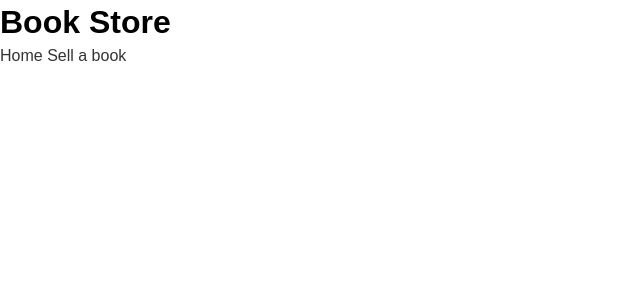
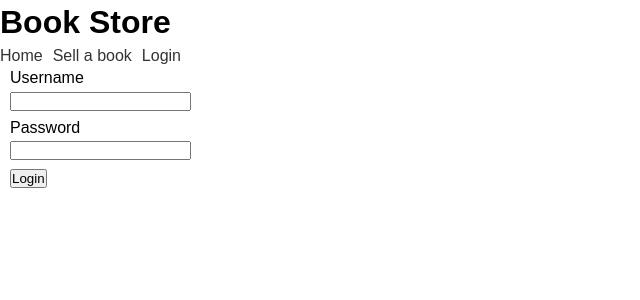
Before and after one commit to thilanse/book-store-frontend, a React (Create React App) app: page /login in a window 1280 px wide. Shown: the top 300 px of the page, without its empty margins (0-640 px from the left). Built offline with nearby package versions, Linux system fonts and the light colour scheme.

Commit message:
Added login functionality

```diff
--- a/package.json
+++ b/package.json
@@ -2,6 +2,7 @@
   "name": "book-store-frontend",
   "version": "0.1.0",
   "private": true,
+  "proxy": "http://localhost:8080",
   "dependencies": {
     "@testing-library/jest-dom": "^5.11.6",
     "@testing-library/react": "^11.1.2",
--- a/src/App.js
+++ b/src/App.js
@@ -4,6 +4,7 @@ import "./App.css";
 import Header from "./components/layout/Header";
 import Search from "./components/search/Search";
 import SellBook from "./components/sellbooks/SellBook";
+import Login from "./components/Login";
 
 class App extends Component {
 
@@ -14,6 +15,7 @@ class App extends Component {
                     <Header/>
                     <Route exact path="/" component={Search}/>
                     <Route path="/sell" component={SellBook}/>
+                    <Route path="/login" component={Login}/>
                 </div>
             </Router>
         );
--- /dev/null
+++ b/src/components/Login.js
@@ -0,0 +1,88 @@
+import React, {Component} from 'react'
+
+import axios from "axios";
+
+class Login extends Component {
+
+    state = {
+        username: '',
+        password: ''
+    }
+
+    onChange = event => {
+        this.setState({
+            [event.target.name]: event.target.value
+        })
+    }
+
+    onSubmit = event => {
+        event.preventDefault();
+
+        if (this.state.username === '' || this.state.password === '') {
+            return
+        }
+
+        const requestBody = {
+            username: this.state.username,
+            password: this.state.password
+        }
+
+        axios.post("/authenticate", requestBody)
+            .then(res => {
+                localStorage.setItem("token", res.data.jwt);
+                this.setState({
+                    username: '',
+                    password: ''
+                })
+            })
+            .catch(err => console.log(err));
+
+
+    }
+
+    render() {
+        return (
+            <div>
+                <form onSubmit={this.onSubmit}>
+                    <div style={formStyle}>
+                        <div style={formInputStyle}>
+                            <label>Username</label>
+                            <input
+                                type="input"
+                                name="username"
+                                value={this.state.username}
+                                onChange={this.onChange}
+                            />
+                        </div>
+
+                        <div style={formInputStyle}>
+                            <label>Password</label>
+                            <input
+                                type="input"
+                                name="password"
+                                value={this.state.password}
+                                onChange={this.onChange}
+                            />
+                        </div>
+
+                        <div style={formInputStyle}>
+                            <input type="submit" value="Login"/>
+                        </div>
+                    </div>
+                </form>
+            </div>
+        )
+    }
+}
+
+const formStyle = {
+    marginLeft: "10px",
+    width: "200px"
+}
+
+const formInputStyle = {
+    float: "left",
+    marginBottom: "5px"
+}
+
+export default Login;
--- a/src/components/layout/Header.js
+++ b/src/components/layout/Header.js
@@ -1,22 +1,21 @@
 import React from 'react';
-import { Link } from 'react-router-dom';
+import {Link} from 'react-router-dom';
 
 function Header() {
     return (
         <header style={headerStyle}>
             <h1>Book Store</h1>
             <Link style={linkStyle} to="/">Home</Link>
-      <Link style={linkStyle} to="/sell"> Sell a book</Link>
+            <Link style={linkStyle} to="/sell">Sell a book</Link>
+            <Link style={linkStyle} to="/login">Login</Link>
         </header>
     )
 }
 
 const linkStyle = {
-
+    marginRight: "10px"
 }
 
-const headerStyle = {
-
-}
+const headerStyle = {}
 
 export default Header
--- a/src/components/search/Search.js
+++ b/src/components/search/Search.js
@@ -1,11 +1,27 @@
-import React, { Component } from 'react'
+import React, {Component} from 'react'
 import SearchBar from "./SearchBar";
+import SearchResults from "./SearchResults";
+import axios from "axios";
 
 class Search extends Component {
+
+    state = {
+        searchResults: []
+    }
+
+    performSearch = (query) => {
+        axios
+            .get(`http://localhost:8080/search?query=${query}`)
+            .then(res => this.setState({searchResults: res.data}))
+    }
+
     render() {
         return (
             <div>
-        <SearchBar />
+                <SearchBar performSearch={this.performSearch}/>
+                <div>
+                    <SearchResults results={this.state.searchResults} />
+                </div>
             </div>
         )
     }
--- a/src/components/search/SearchBar.js
+++ b/src/components/search/SearchBar.js
@@ -1,4 +1,5 @@
-import React, {Component} from 'react'
+import React, {Component} from 'react';
+import PropTypes from "prop-types";
 
 class SearchBar extends Component {
 
@@ -13,9 +14,10 @@ class SearchBar extends Component {
     onSubmit = (e) => {
         e.preventDefault();
 
+        // Do nothing if search query is empty
         if (this.state.searchQuery === '') return;
 
-        console.log(this.state.searchQuery);
+        this.props.performSearch(this.state.searchQuery);
 
         this.setState({searchQuery: ''});
     }
@@ -30,4 +32,8 @@ class SearchBar extends Component {
     }
 }
 
+SearchBar.propTypes = {
+    performSearch: PropTypes.func.isRequired,
+};
+
 export default SearchBar;
--- /dev/null
+++ b/src/components/search/SearchItem.js
@@ -0,0 +1,18 @@
+import React, {Component} from 'react';
+import PropTypes from "prop-types";
+
+class SearchItem extends Component {
+
+    render() {
+        return (
+            <p>{this.props.result.name}</p>
+        )
+    }
+}
+
+// PropTypes
+SearchItem.propType = {
+    result: PropTypes.object.isRequired,
+};
+
+export default SearchItem;
--- /dev/null
+++ b/src/components/search/SearchResults.js
@@ -0,0 +1,13 @@
+import React, {Component} from 'react'
+import SearchItem from "./SearchItem";
+
+class SearchResults extends Component {
+
+    render() {
+        return this.props.results.map(result => (
+            <SearchItem key={result.id} result={result}/>
+        ));
+    }
+}
+
+export default SearchResults;
--- a/src/components/sellbooks/SellBook.js
+++ b/src/components/sellbooks/SellBook.js
@@ -1,4 +1,4 @@
-import React, { Component } from "react";
+import React, {Component} from "react";
 import AddBook from "./AddBook";
 import Books from "./Books";
 import axios from "axios";
@@ -10,9 +10,17 @@ export class SellBook extends Component {
     };
 
     componentDidMount() {
+
+        const config = {
+            headers: {
+                Authorization: "Bearer " + localStorage.getItem("token")
+            }
+        }
+
         axios
-      .get("http://localhost:8080/books")
-      .then((res) => this.setState({ books: res.data }));
+            .get("/books", config)
+            .then((res) => this.setState({books: res.data}))
+            .catch(err => console.log(err));
     }
 
     // Adds new book
@@ -24,7 +32,7 @@ export class SellBook extends Component {
                 price: book.price,
                 sold: false,
             })
-      .then((res) => this.setState({ books: [...this.state.books, res.data] }));
+            .then((res) => this.setState({books: [...this.state.books, res.data]}));
     };
 
     // Deletes a book
@@ -42,9 +50,9 @@ export class SellBook extends Component {
     render() {
         return (
             <div>
-        <AddBook addNewBook={this.addNewBook} />
-        <br />
-        <Books books={this.state.books} deleteBook={this.deleteBook} />
+                <AddBook addNewBook={this.addNewBook}/>
+                <br/>
+                <Books books={this.state.books} deleteBook={this.deleteBook}/>
             </div>
         );
     }
```
Lines whose indentation alone changed are shown as unchanged.
